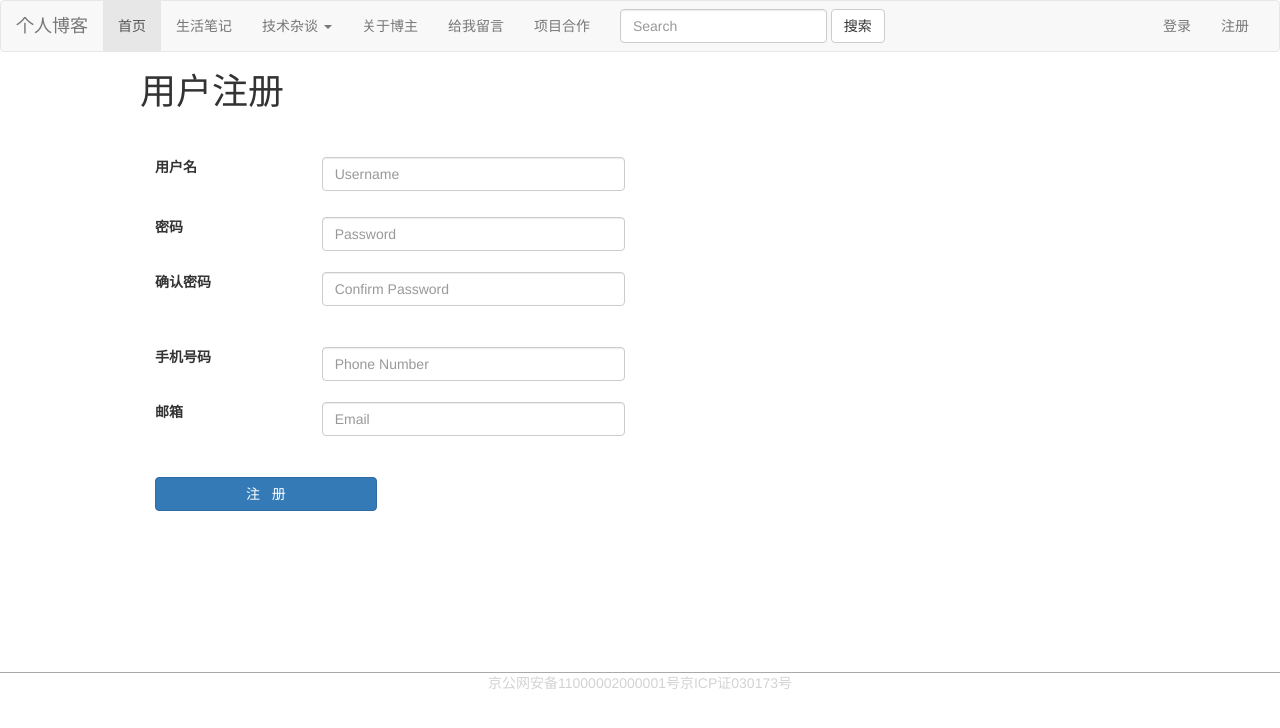
After one commit to Sarahxed/flask_blog, a Flask app: template templates/user/register.html in a window 1280 px wide. The commit adds this page. Shown: the top 728 px of the page. Run offline with Flask 2, Linux system fonts and the light colour scheme; the template is opened without the code that fills it, so the values that code supplies are empty; some libraries are stand-ins or nearby versions.

Commit message:
添加模型关系和实现注册功能

```diff
--- a/apps/__init__.py
+++ b/apps/__init__.py
@@ -9,7 +9,10 @@
 from flask import Flask
 
 import settings
+from apps.user.views import user_bp
 from exts import db, bootstrap
+from apps.user.models import User
+from apps.article.models import Comment, Article, Article_type
 
 
 def create_app():
@@ -18,4 +21,6 @@ def create_app():
     db.init_app(app=app)
     # 初始化bootstrap
     bootstrap.init_app(app=app)
+    # 注册蓝图
+    app.register_blueprint(user_bp)
     return app
--- a/manager.py
+++ b/manager.py
@@ -5,6 +5,7 @@ from apps import create_app
 from exts import db
 
 app = create_app()
+print(app.url_map)
 manager = Manager(app=app)
 migrate = Migrate(db=db, app=app)
 manager.add_command('db', MigrateCommand)
--- a/templates/base.html
+++ b/templates/base.html
@@ -1,18 +1,81 @@
 {% extends "bootstrap/base.html" %}
-{% block title %}This is an example page{% endblock %}
+{% block title %}我的个人博客{% endblock %}
 
 {% block navbar %}
-    <div class="navbar navbar-fixed-top">
+    <nav class="navbar navbar-default">
+        <div class="container-fluid">
+            <!-- Brand and toggle get grouped for better mobile display -->
+            <div class="navbar-header">
+                <button type="button" class="navbar-toggle collapsed" data-toggle="collapse"
+                        data-target="#bs-example-navbar-collapse-1" aria-expanded="false">
+                    <span class="sr-only">Toggle navigation</span>
+                    <span class="icon-bar"></span>
+                    <span class="icon-bar"></span>
+                    <span class="icon-bar"></span>
+                </button>
+                <a class="navbar-brand" href="#">个人博客</a>
+            </div>
 
-    </div>
+            <!-- Collect the nav links, forms, and other content for toggling -->
+            <div class="collapse navbar-collapse" id="bs-example-navbar-collapse-1">
+                <ul class="nav navbar-nav">
+                    <li class="active"><a href="#">首页<span class="sr-only">(current)</span></a></li>
+                    <li><a href="#">生活笔记</a></li>
+                    <li class="dropdown">
+                        <a href="#" class="dropdown-toggle" data-toggle="dropdown" role="button" aria-haspopup="true"
+                           aria-expanded="false">技术杂谈 <span class="caret"></span></a>
+                        <ul class="dropdown-menu">
+                            <li><a href="#">Python</a></li>
+                            <li><a href="#">Mysql</a></li>
+                            <li><a href="#">Linux</a></li>
+                            <li><a href="#">爬虫</a></li>
+                        </ul>
+                    </li>
+                    <li><a href="#">关于博主<span class="sr-only">(current)</span></a></li>
+                    <li><a href="#">给我留言<span class="sr-only">(current)</span></a></li>
+                    <li><a href="#">项目合作</a></li>
+
+                </ul>
+                <form class="navbar-form navbar-left">
+                    <div class="form-group">
+                        <input type="text" class="form-control" placeholder="Search">
+                    </div>
+                    <button type="submit" class="btn btn-default">搜索</button>
+                </form>
+                <ul class="nav navbar-nav navbar-right">
+                    <li><a href="#">登录</a></li>
+                    <li><a href="#">注册</a></li>
+
+                </ul>
+            </div><!-- /.navbar-collapse -->
+        </div><!-- /.container-fluid -->
+    </nav>
 {% endblock %}
 
 {% block content %}
-    <h1>Hello, Bootstrap</h1>
+    {% block newcontent %}
+        <h1>Hello</h1>
+    {% endblock %}
+
+    {% block footer %}
+        <p id="myfooter">京公网安备11000002000001号京ICP证030173号</p>
+    {% endblock %}
 {% endblock %}
+
 
 {% block styles %}
     {{ super() }}
-    <link rel="stylesheet"
-          href="{{ url_for('.static', filename='mystyle.css') }}">
+    <style>
+        #myfooter {
+            border-top: 1px solid darkgray;
+            font-size: 14px;
+            text-align: center;
+            color: lightgray;
+        }
+    </style>
 {% endblock %}
+
+
+{% block scripts %}
+    {{ super() }}
+{% endblock %}
--- /dev/null
+++ b/templates/user/register.html
@@ -0,0 +1,73 @@
+{% extends 'base.html' %}
+
+{% block title %}
+    用户注册
+{% endblock %}
+{% block styles %}
+    {{ super() }}
+    <style>
+        #container {
+            width: 1000px;
+            height: 600px;
+            margin: 0 auto;
+        }
+    </style>
+{% endblock %}
+
+{% block newcontent %}
+    <div id="container">
+        <h1>用户注册</h1><br>
+        <form method="POST" action="{{ url_for('user.register') }}">
+            <div class="form-group">
+                <label for="InputUsername" class="col-md-2 control-label">用户名</label>
+                <div class="col-md-4">
+                    <input type="text" class="form-control" id="InputUsername" placeholder="Username" name="username">
+                </div>
+            </div>
+            <br><br><br>
+
+            <div class="form-group">
+                <label for="InputPassword" class="col-md-2 control-label">密码</label>
+                <div class="col-md-4">
+                    <input type="password" class="form-control" id="InputPassword" placeholder="Password"
+                           name="password">
+                </div>
+            </div>
+            <br><br>
+
+            <div class="form-group">
+                <label for="InputConfirm" class="col-md-2 control-label">确认密码</label>
+                <div class="col-md-4">
+                    <input type="password" class="form-control" id="InputConfirm" placeholder="Confirm Password"
+                           name="confirmpwd">
+                </div>
+            </div>
+            <br><br><br>
+
+            <div class="form-group">
+                <label for="InputPhoneNumber" class="col-md-2  control-label">手机号码</label>
+                <div class="col-md-4">
+                    <input type="text" class="form-control" id="InputPhoneNumber" placeholder="Phone Number"
+                           name="phone">
+                </div>
+            </div>
+            <br><br>
+
+            <div class="form-group">
+                <label for="InputEmail" class="col-md-2  control-label">邮箱</label>
+                <div class="col-md-4">
+                    <input type="password" class="form-control" id="InputEmail" placeholder="Email" name="email">
+                </div>
+            </div>
+            <br><br><br>
+
+            <div class="form-group">
+                <div class="col-sd-offset-4 col-md-11">
+                    <button type="submit" class="btn btn-primary col-md-3">注&nbsp;&nbsp;&nbsp;册</button>
+                </div>
+            </div>
+            <br><br><br>
+        </form>
+    </div>
+
+{% endblock %}
```
Also changed, not shown: apps/article/models.py (+15 -15 lines), apps/user/models.py (+14 -11 lines), apps/user/views.py (+32 -0 lines), migrations/versions/11ba934329c6_.py (deleted, +0 -52 lines), migrations/versions/a7f2e5672210_.py (added, +71 -0 lines), migrations/versions/bce30269f97e_.py (deleted, +0 -37 lines), migrations/versions/fd0c3ce6963f_.py (deleted, +0 -36 lines).
